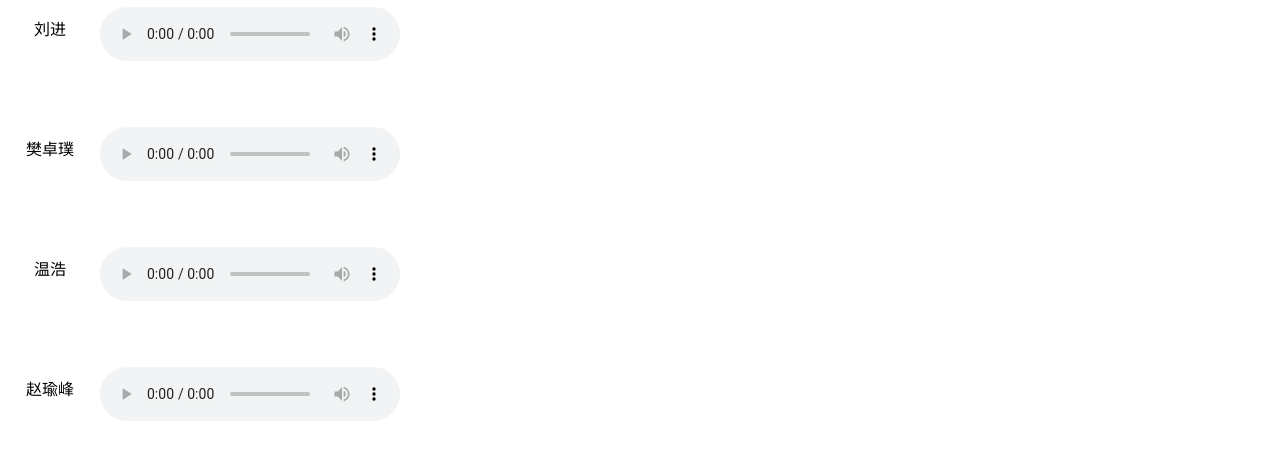
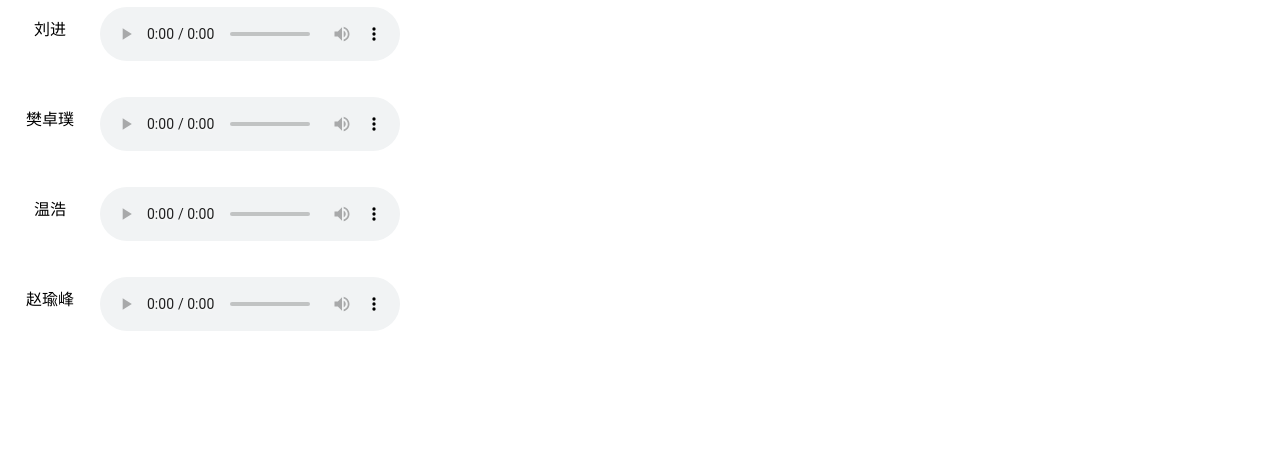
Before and after one commit to AbnerMing888/vip, a plain HTML site: page mp3.html in a window 1280 px wide. Shown: the part 103-562 px from the top of the page. Drawn offline with nearby package versions, Linux system fonts and the light colour scheme.

Commit message:
Update mp3.html

```diff
--- a/mp3.html
+++ b/mp3.html
@@ -28,13 +28,13 @@
 	   }
 
 	   .student_div div{
-			height:120px;
+			height:90px;
 	   }
 
 	   .student_div_left{
 			float:left;
 			width:100px;
-			height:120px;
+			height:90px;
 			text-align:center;
 			line-height:45px;
 	   }
```
